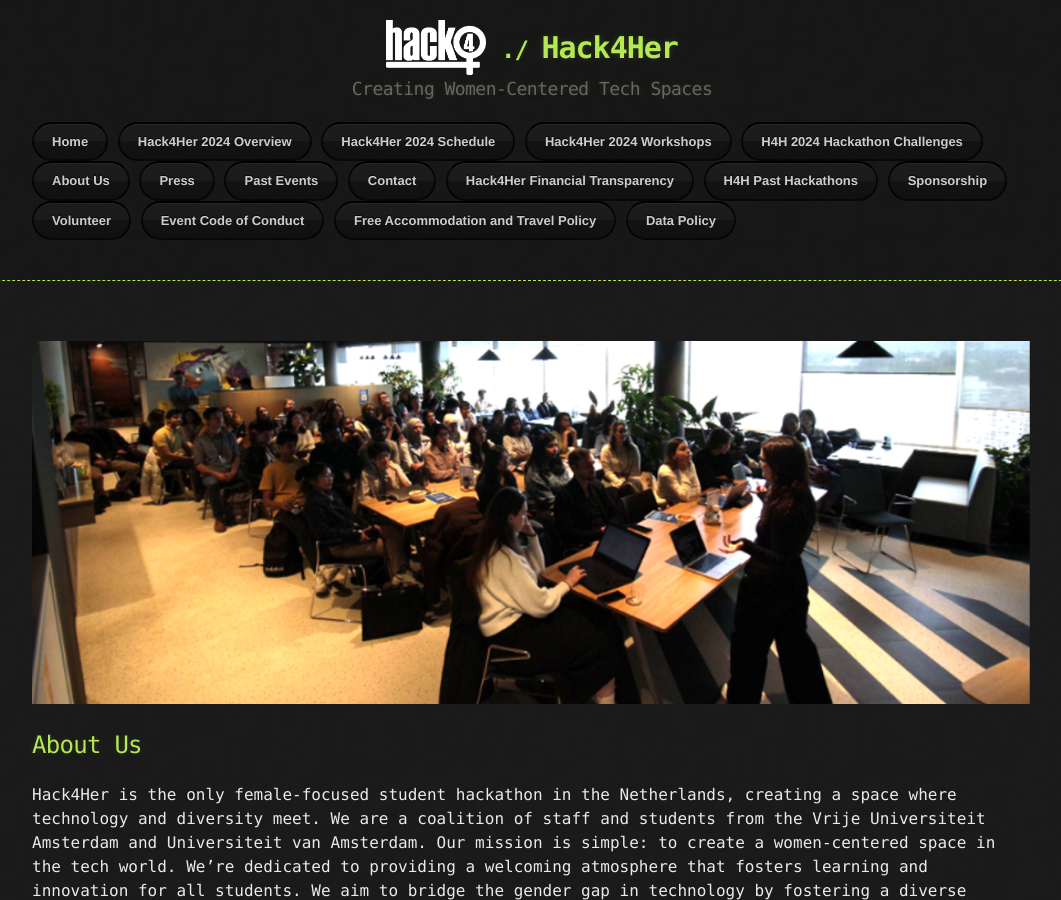
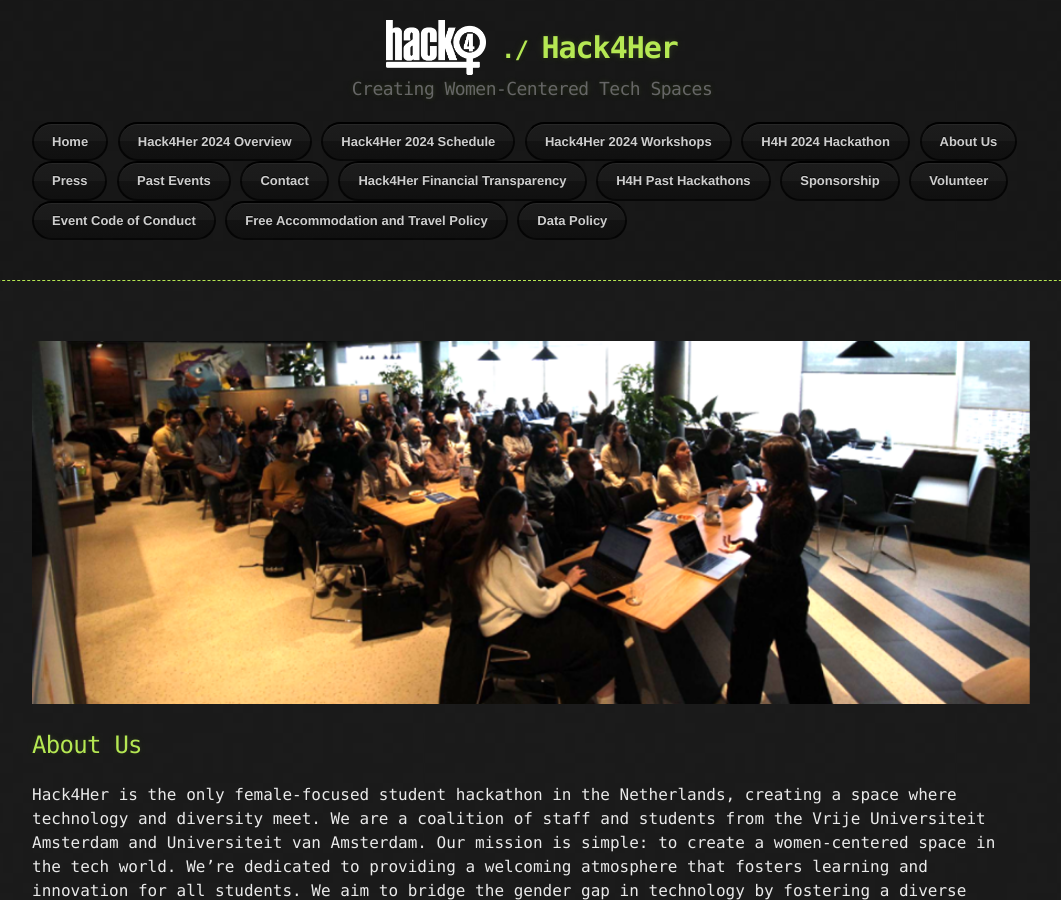
Before and after one commit to hack4her/hack4her.github.io, a Jekyll site: the page built from index.md, in a window 1280 px wide and 900 px high. Shown: the whole window, without its empty margins (108-1169 px from the left). Built offline with Jekyll 4.4.1, drawn with Linux system fonts in a browser that asks for light colours; the repository's description, which GitHub fills in, is left out.

Commit message:
Update default.html

```diff
--- a/_layouts/default.html
+++ b/_layouts/default.html
@@ -35,7 +35,7 @@
             <a href="../2024_event.html" class="btn">Hack4Her 2024 Overview</a>
             <a href="../2024_schedule.html" class="btn">Hack4Her 2024 Schedule</a>
             <a href="../2024_workshops.html" class="btn">Hack4Her 2024 Workshops</a>
-          <a href="../2024_challenges.html" class="btn">H4H 2024 Hackathon Challenges</a>
+          <a href="../2024_challenges.html" class="btn">H4H 2024 Hackathon</a>
             <a href="../about.html" class="btn">About Us</a>
             <a href="../press.html"  class="btn">Press</a>
             <a href="../events_archive.html" class="btn">Past Events</a>
```
